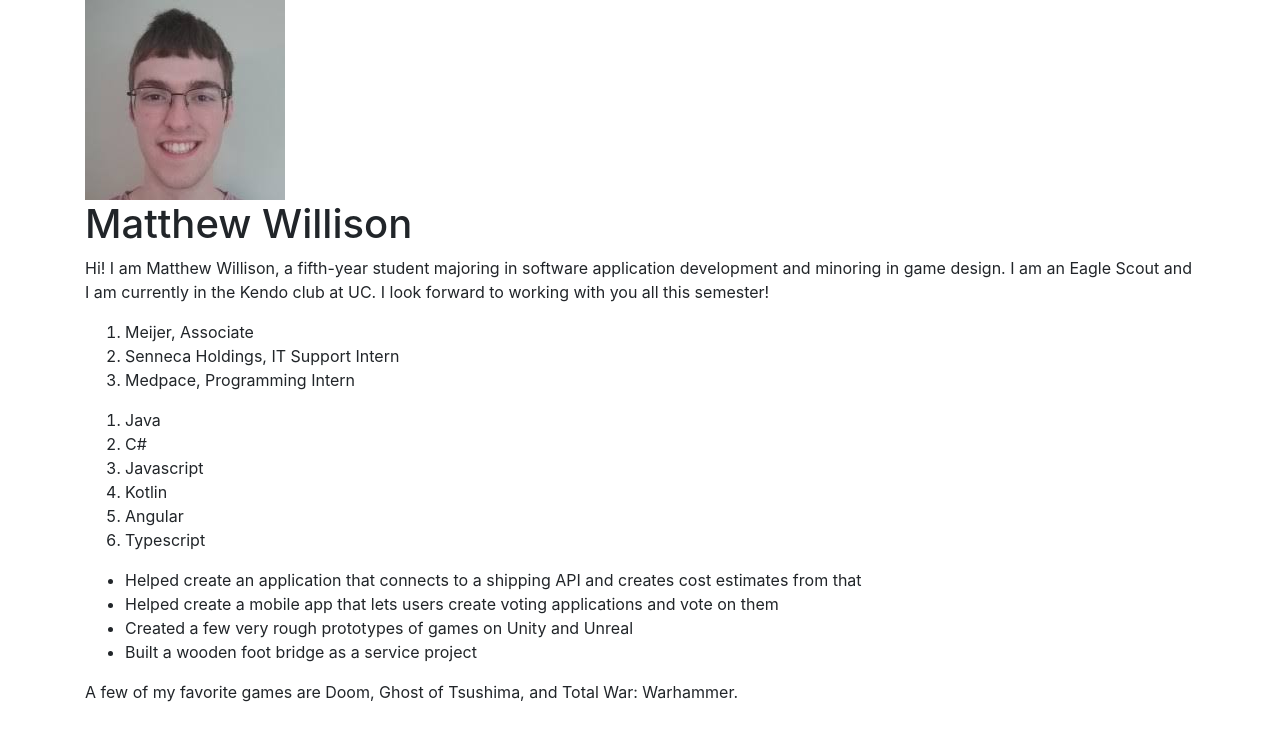
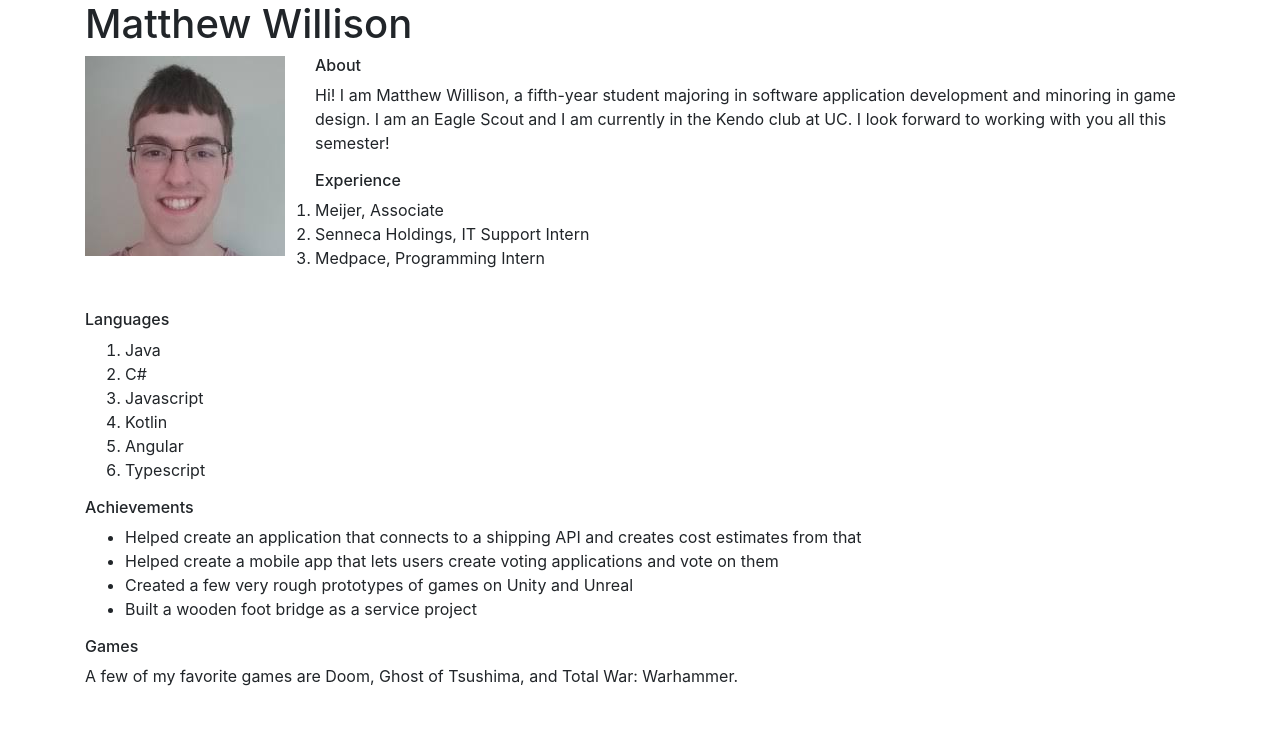
Before and after one commit to it3049c-fall22-henderson/online-portfolio-willi6m7, a website: page index.html in a window 1280 px wide. Drawn offline with nearby package versions, Linux system fonts and the light colour scheme.

Commit message:
added some css features

```diff
--- a/index.html
+++ b/index.html
@@ -14,23 +14,28 @@
 
 <body>
   <div class="container">
-    <img src="resources/images/myphoto.jpg" />
     <h1>
       Matthew Willison
     </h1>
+
     <div class="section" id="personalBackground">
+      <img src="resources/images/myphoto.jpg" />
+      <h6>About</h6>
       <p>Hi! I am Matthew Willison, a fifth-year student majoring in software application development and minoring in
         game design. I am an Eagle Scout and I am currently in the Kendo club at UC. I look forward to working with you
         all this semester!</p>
     </div>
     <div class="section" id="experience">
+      <h6>Experience</h6>
       <ol>
         <li>Meijer, Associate</li>
         <li>Senneca Holdings, IT Support Intern</li>
         <li>Medpace, Programming Intern</li>
       </ol>
     </div>
+    <br>
     <div class="section" id="programmingLanguages">
+      <h6>Languages</h6>
       <ol>
         <li>Java</li>
         <li>C#</li>
@@ -41,6 +46,7 @@
       </ol>
     </div>
     <div class="section" id="achievements">
+      <h6>Achievements</h6>
       <ul>
         <li>Helped create an application that connects to a shipping API and creates cost estimates from that</li>
         <li>Helped create a mobile app that lets users create voting applications and vote on them</li>
@@ -49,6 +55,7 @@
       </ul>
     </div>
     <div class="section" id="games">
+      <h6>Games</h6>
       <p>A few of my favorite games are Doom, Ghost of Tsushima, and Total War: Warhammer.</p>
     </div>
     <!-- WORK FROM INSIDE THIS CONTAINER-->
--- a/resources/styles/styles.css
+++ b/resources/styles/styles.css
@@ -0,0 +1,5 @@
+img {
+  float: left;
+  padding-right: 30px;
+  padding-bottom: 10px;
+}
```
